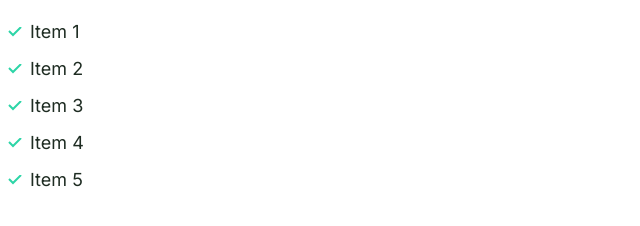
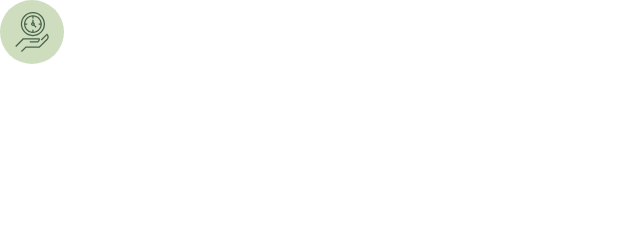
Before and after one commit to vsniranjan/appify, a plain HTML site: page index.html in a window 1280 px wide. Shown: the whole page, without its empty margins (0-640 px from the left). Drawn offline with Linux system fonts and the light colour scheme.

Commit message:
Created icon component

```diff
--- a/css/styles.css
+++ b/css/styles.css
@@ -148,3 +148,24 @@ a {
         padding-left: 0;
     }
 }
+
+/* Icons */
+
+.icon {
+    width: 40px;
+    height: 40px;
+}
+
+.icon--primary {
+    fill: var(--color-primary);
+}
+
+.icon-container {
+    background: #cdddbe;
+    width: 64px;
+    height: 64px;
+    border-radius: 100%;
+    display: inline-flex;
+    justify-content: center;
+    align-items: center;
+}
--- a/index.html
+++ b/index.html
@@ -13,12 +13,10 @@
     <link rel="stylesheet" href="css/styles.css" />
   </head>
   <body>
-    <ul class="list list--tick">
-      <li class="list__item">Item 1</li>
-      <li class="list__item">Item 2</li>
-      <li class="list__item">Item 3</li>
-      <li class="list__item">Item 4</li>
-      <li class="list__item">Item 5</li>
-    </ul>
+    <span class="icon-container">
+      <svg class="icon icon--primary">
+        <use xlink:href="images/sprite.svg#clock"></use>
+      </svg>
+    </span>
   </body>
 </html>
```
Also changed, not shown: images/sprite.svg (added).
